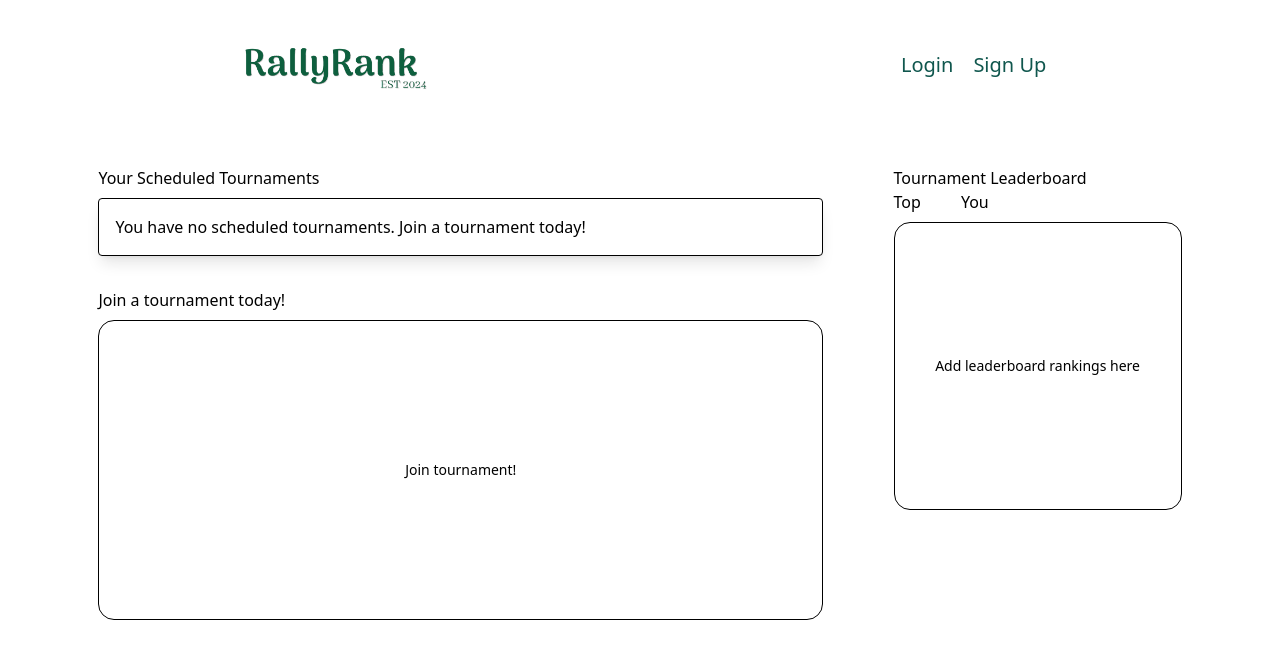
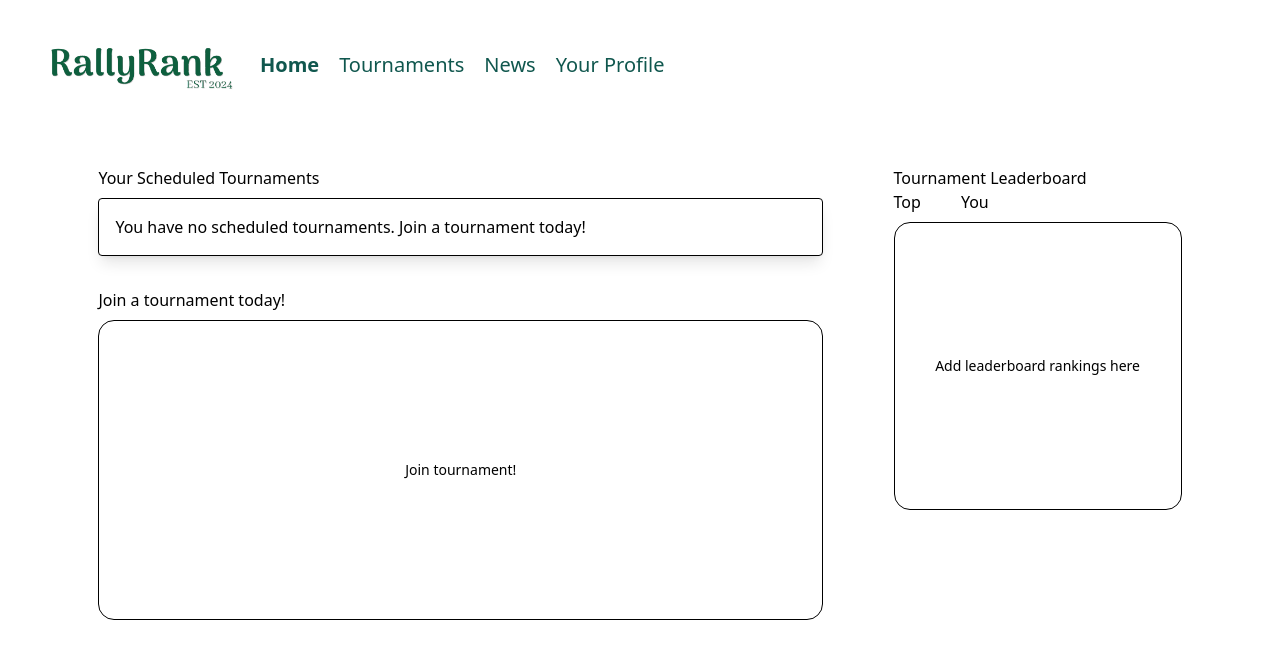
Before and after one commit to zylooooo/CS203, a React (Vite) app in the folder rally-rank-app/: page / in a window 1280 px wide. Shown: the top 658 px of the page. Built offline with nearby package versions, Linux system fonts and the light colour scheme.

Commit message:
Edited Navbar.jsx

```diff
--- a/rally-rank-app/src/App.jsx
+++ b/rally-rank-app/src/App.jsx
@@ -2,7 +2,7 @@ import { BrowserRouter as Router, Routes, Route } from "react-router-dom";
 import "./index.css";
 import MainLayout from "./components/MainLayout";
 import AdminLogin from "./AdminView/Login";
-import { News } from "./PublicView/News";
+import News from "./PublicView/News";
 import { Home, PlayerLogin, SignUp } from "./PlayerView";
 
 function App() {
--- a/rally-rank-app/src/PublicView/News.jsx
+++ b/rally-rank-app/src/PublicView/News.jsx
@@ -48,4 +48,4 @@ function News() {
     );
 }
 
-export { News };
+export default News ;
--- a/rally-rank-app/src/components/Navbar.jsx
+++ b/rally-rank-app/src/components/Navbar.jsx
@@ -3,29 +3,55 @@ import { NavLink } from "react-router-dom";
 
 function NavBar() {
     return (
-        <nav className="flex items-center justify-around py-10">
+        <nav className="flex items-center py-10 pl-10 gap-5">
             <img src="src/assets/Logo.svg" alt="RallyRank logo" />
             <div className="flex text-xl gap-5">
+
+                {/* HOME */}
                 <NavLink
                     to="/"
                     activeClassName="active"
                     className={
-                        "bg-primary-color-light-green text-secondary-color-dark-green hover:text-primary-color-green hover:underline"
+                        " text-secondary-color-dark-green hover:text-primary-color-green hover:underline"
                     }
                     exact
                 >
-                    Login
+                    Home
                 </NavLink>
 
+                {/* TOURNAMENTS */}
                 <NavLink
-                    to="/about"
+                    to="/tournaments"
                     activeClassName="active"
                     className={
                         "text-secondary-color-dark-green hover:text-primary-color-green"
                     }
                 >
-                    Sign Up
+                    Tournaments
                 </NavLink>
+
+                {/* NEWS */}
+                <NavLink
+                    to="/news"
+                    activeClassName="active"
+                    className={
+                        "text-secondary-color-dark-green hover:text-primary-color-green"
+                    }
+                >
+                    News
+                </NavLink>
+
+                {/* YOUR PROFILE */}
+                <NavLink
+                    to="/profile"
+                    activeClassName="active"
+                    className={
+                        "text-secondary-color-dark-green hover:text-primary-color-green"
+                    }
+                >
+                    Your Profile
+                </NavLink>
+
             </div>
         </nav>
     );
--- a/rally-rank-app/src/index.css
+++ b/rally-rank-app/src/index.css
@@ -43,4 +43,9 @@
     .min-height-600px {
         min-height: 600px;
     }
+
+    .active {
+        font-weight: bold;
+        color: rgb(34 197 94);
+       }
 }
```
